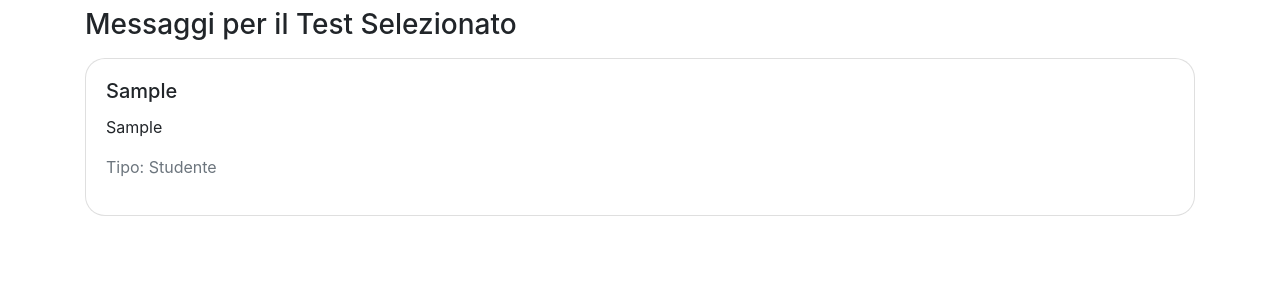
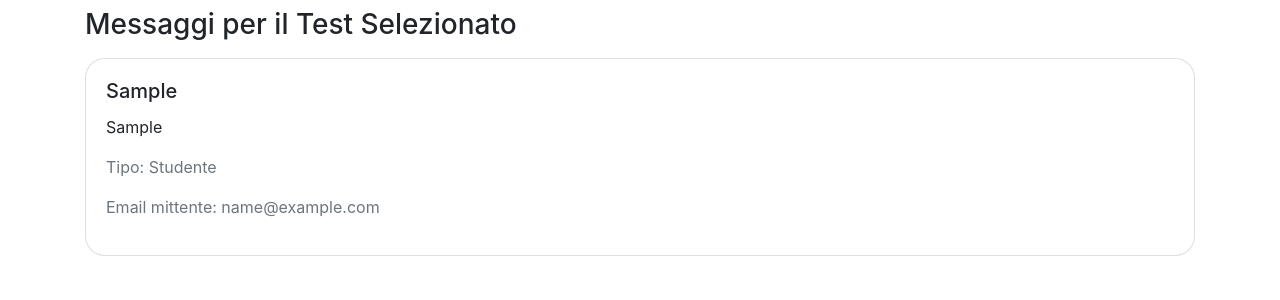
Before and after one commit to iosonoandres/ESQL_Learning, a PHP site: the page made by testCommentiDesign.php in a window 1280 px wide. Shown: the part 184-484 px from the top of the page. Run offline with PHP 8.4, Linux system fonts and the light colour scheme; tables that the repository leaves empty hold one stand-in row (values such as "Sample post").

Commit message:
Commit per far comparire mittenti ai messaggi

```diff
--- a/testCommentiDesign.php
+++ b/testCommentiDesign.php
@@ -63,9 +63,11 @@ unset($_SESSION['testDisponibili'], $_SESSION['messaggiSelezionati']);
                             <h5 class="card-title"><?= htmlspecialchars($messaggio['titolo']) ?></h5>
                             <p class="card-text"><?= nl2br(htmlspecialchars($messaggio['testo'])) ?></p>
                             <p class="text-muted">Tipo: <?= $messaggio['tipo'] ?></p>
+                            <p class="text-muted">Email mittente: <?= !empty($messaggio['emailStudenteMittente']) ? htmlspecialchars($messaggio['emailStudenteMittente']) : (!empty($messaggio['emailDocenteMittente']) ? htmlspecialchars($messaggio['emailDocenteMittente']) : 'Nessuna email disponibile') ?></p>
                         </div>
                     </div>
                 <?php endforeach; ?>
+
             </div>
         <?php endif; ?>
     </div>
--- a/testCommentiLogica.php
+++ b/testCommentiLogica.php
@@ -27,7 +27,6 @@ function getMessaggiPerTest($titoloTest)
                 data,
                 emailStudenteMittente,
                 emailDocenteMittente,
-                emailDocenteDestinatario,
                 CASE
                     WHEN emailStudenteMittente IS NOT NULL THEN 'Studente'
                     WHEN emailDocenteMittente IS NOT NULL THEN 'Docente'
@@ -47,6 +46,7 @@ function getMessaggiPerTest($titoloTest)
 
 
 
+
 // Logica per determinare quale test è stato selezionato, se applicabile
 $messaggiSelezionati = [];
 if (isset($_GET['titoloTest'])) {
```
